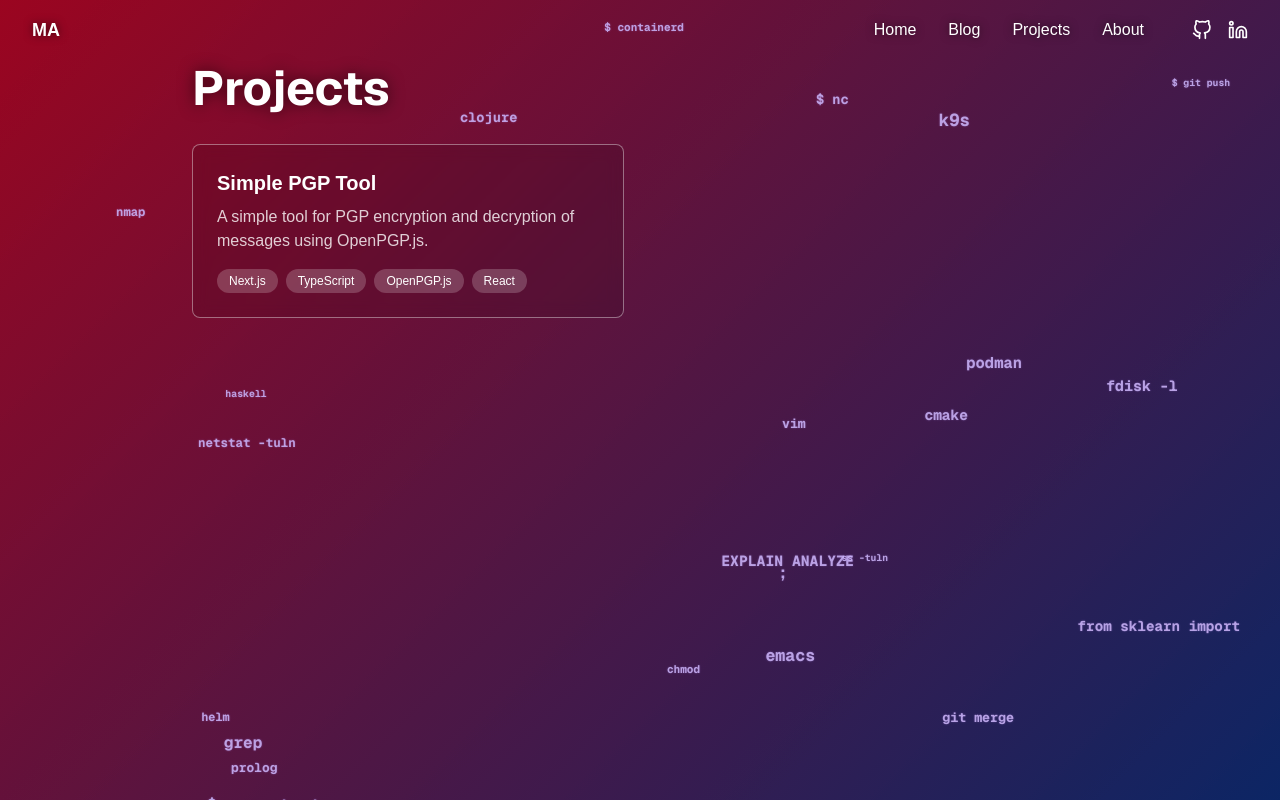
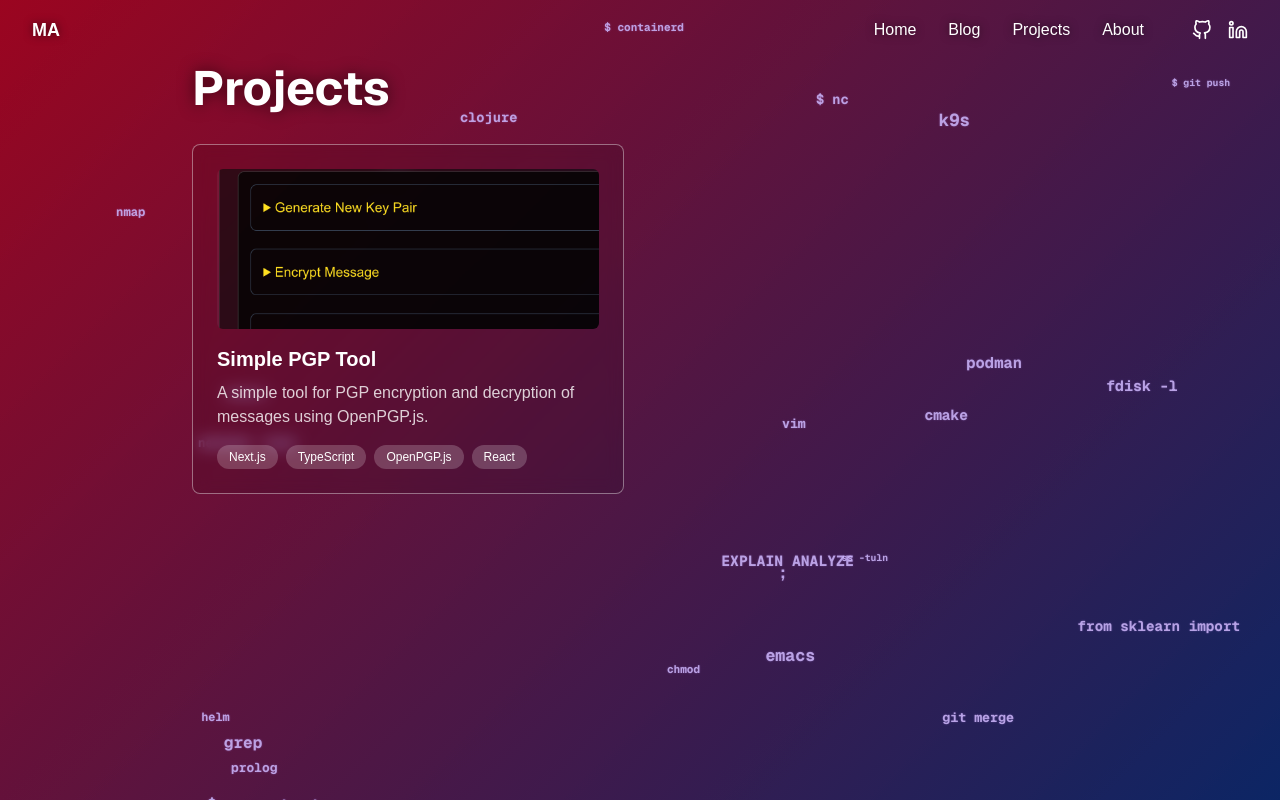
Before and after one commit to flak153/personalsite, a Next.js app: page /projects in a window 1280 px wide. Built offline with nearby package versions, Linux system fonts and the light colour scheme.

Commit message:
feat: enhance project cards on projects page with images

```diff
--- a/src/app/projects/page.tsx
+++ b/src/app/projects/page.tsx
@@ -21,14 +21,17 @@ export default function Projects() {
             </div>
           ) : (
             displayProjects.map((project: Project, i: number) => (
-              <Link href={`/projects/${project.slug}`} key={i}>
-                <div className="border border-white/40 rounded-lg p-6 hover:border-white hover:shadow-lg transition-all bg-black/10 backdrop-blur-sm h-full">
-                  <h2 className="text-xl font-bold mb-2 text-white hover:text-yellow-200 transition-colors">{project.title}</h2>
-                  <p className="text-white/80 mb-4">{project.description}</p>
-                  <div className="flex flex-wrap gap-2">
-                    {project.tech.map((tech, i) => (
-                      <span key={i} className="bg-white/20 px-3 py-1 rounded-full text-xs text-white">
-                        {tech}
+              <Link href={`/projects/${project.slug}`} key={i} className="block h-full"> {/* Added block and h-full to Link for better layout with image */}
+                <div className="border border-white/40 rounded-lg p-6 hover:border-white hover:shadow-lg transition-all bg-black/10 backdrop-blur-sm h-full flex flex-col"> {/* Added flex flex-col */}
+                  {project.imageUrl && (
+                    <img src={project.imageUrl} alt={project.title} className="rounded-md mb-4 h-40 w-full object-cover" />
+                  )}
+                  <h2 className="text-xl font-bold mb-2 text-white">{project.title}</h2> {/* Removed hover from title as whole card is link */}
+                  <p className="text-white/80 mb-4 flex-grow">{project.description}</p> {/* Added flex-grow */}
+                  <div className="flex flex-wrap gap-2 mt-auto"> {/* Added mt-auto to push tech tags down */}
+                    {project.tech.map((techItem, j) => ( // Changed inner map key from i to j
+                      <span key={j} className="bg-white/20 px-3 py-1 rounded-full text-xs text-white">
+                        {techItem}
                       </span>
                     ))}
                   </div>
```
